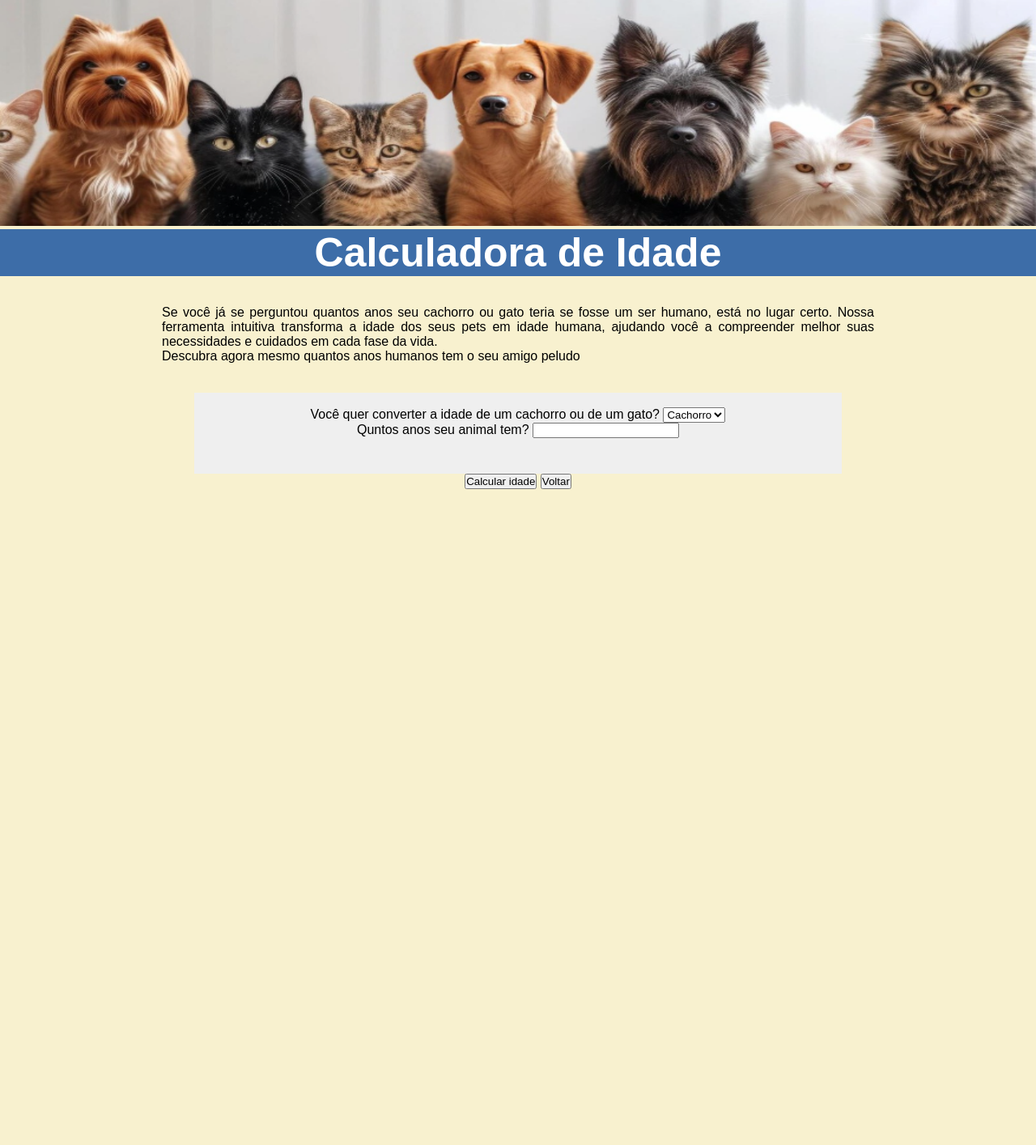
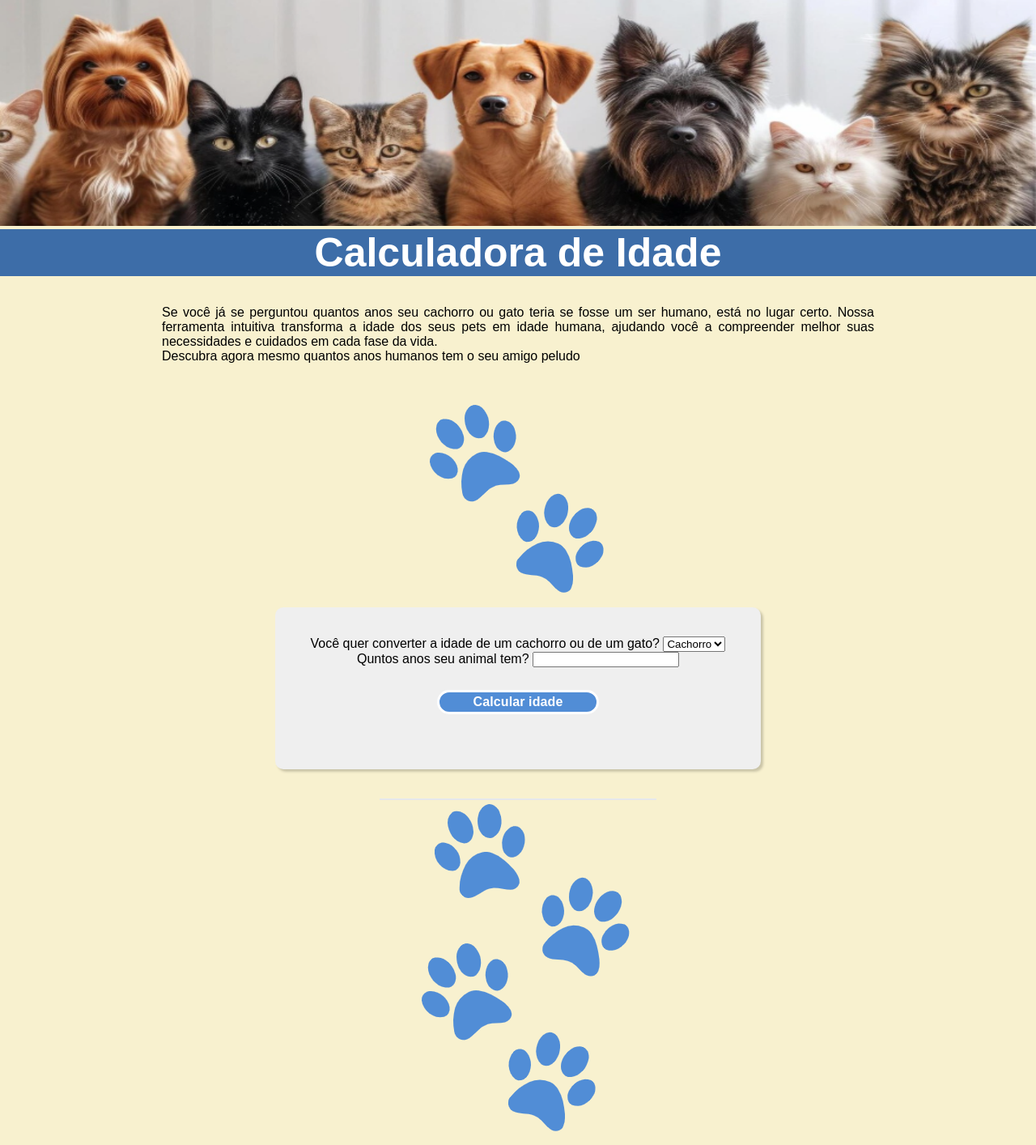
Before and after one commit to ciraht/dogdodoiAGORAVAI2, a Flask app: page /calculadora_idade in a window 1280 px wide. Shown: the part 241-1655 px from the top of the page at 81% size. Before the commit the page ends 845 px from the top, so only its background shows below. Run offline with Flask 3, Linux system fonts and the light colour scheme.

Commit message:
css da pagina de calculo de idade
como o titulo já diz, esse é o css da pagina do calculo da idade do animal

```diff
--- a/Templates/calculadora_idade.html
+++ b/Templates/calculadora_idade.html
@@ -28,9 +28,10 @@
             Descubra agora mesmo quantos anos humanos tem o seu amigo peludo
         </p>
         <br><br>
+        <img src="../static/img/duas_pata.png" alt="" class="patas">
         <div class="idade">
             <form action="/calculadora_idade" method="post">
-                <br>
+                <br><br>
                 <label for='ser'>Você quer converter a idade de um cachorro ou de um gato?</label>
                 <select id="ser" name="ser">
                     <option value="Cachorro">Cachorro</option>
@@ -39,14 +40,18 @@
                 <br>
                 <label for="idade">Quntos anos seu animal tem?</label>
                 <input type="number" id="idade" name="idade" required>
-                <br>
+                <br><br>
+                <button type="submit">Calcular idade</button>
+                <br></br>
+                {% if mensagem %}
+                {{mensagem}}
+                {% endif %}
         </div>
-            <button type="submit">Calcular idade</button>
+
         </form>
-        {% if mensagem %}
-            {{mensagem}}
-        {% endif %}
-        <a href="/"><button> Voltar </button></a>
+        <br><br>
+        <img src="../static/img/patas.png" alt="" class="patas">
+
     </main>
 </body>
 
--- a/static/css/calculadora.css
+++ b/static/css/calculadora.css
@@ -86,7 +86,25 @@ main{
 .idade{
     text-align: center;
     background-color: rgb(239, 239, 239);
-    margin-left: 240px;
-    width: 800px;
-    height: 100px;
+    margin-left: 340px;
+    width: 600px;
+    height: 200px;
+    border-radius: 10px 10px 10px 10px;
+    box-shadow: #cac4a7 3px 3px 3px;
 }
+
+div button{
+    margin: 0 15px;
+    color: white;
+    font-size: 1em;
+    border-color: #518DD6;
+    width: 200px;
+    height: 30px;
+    border-radius: 15px 15px 15px 15px;
+    background-color: #518DD6;
+    border:  solid white 3px;
+    margin: 0px;
+    letter-spacing: 0.1px;
+    margin-top:10px;
+    font-weight: 800;
+}
```
Also changed, not shown: static/img/duas_pata.png (added).
